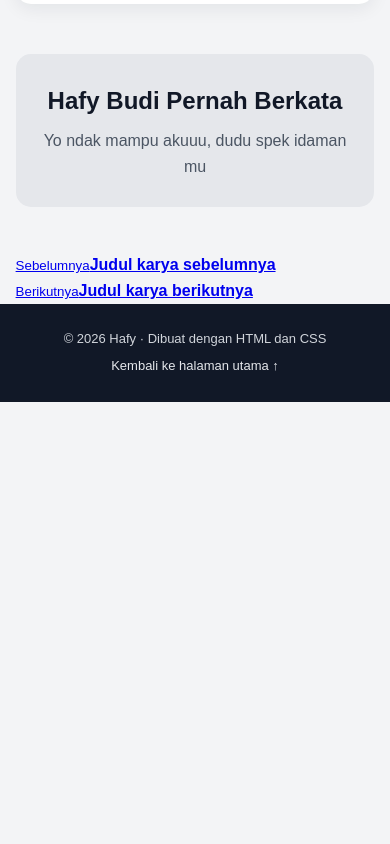
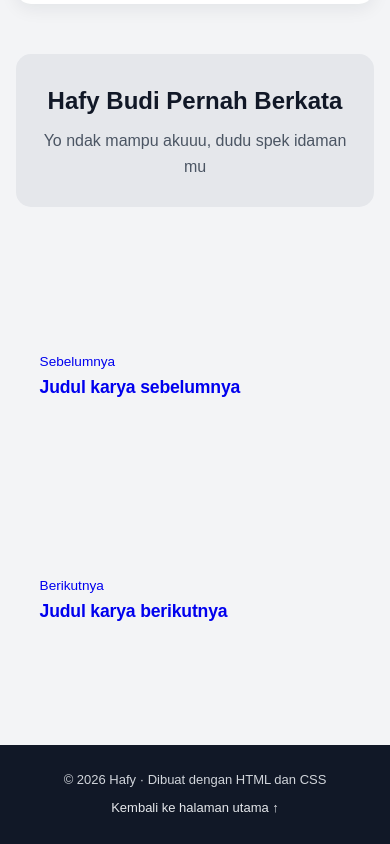
Before and after one commit to MbudMbud/hafyajaib, a plain HTML site: page (page 2)hafy.html in a window 390 px wide. Shown: the part 2985-3829 px from the top of the page. Before the commit the page ends 3387 px from the top, so only its background shows below. Drawn offline with Linux system fonts and the light colour scheme.

Commit message:
Enhance layout with CSS styles for pager and footer
Added CSS styles for pager and footer sections.

```diff
--- a/(page 2)hafy.html
+++ b/(page 2)hafy.html
@@ -4,6 +4,37 @@
   <meta charset="UTF-8">
   <meta name="viewport" content="width=device-width, initial-scale=1.0">
   <meta name="description" content="Kumpulan proyek Informatika saya.">
+  <style>
+
+.pager {
+    margin-top: 120px; display: grid; grid-template-columns: 1fr 1fr; gap: 126px;
+    padding-bottom: 96px;
+  }
+  .pager a {
+    text-decoration: none; padding: 24px; border-radius: 16px;
+    background: var(--white); border: 1px solid var(--gray-200);
+    transition: border-color .2s;
+  }
+  .pager a:hover { border-color: var(--gray-400); }
+  .pager small { display: block; color: var(--gray-400); font-size: 0.85rem; }
+  .pager strong { font-size: 1.1rem; letter-spacing: -0.01em; }
+  .pager a:last-child { text-align: right; }
+
+  footer { padding: 28px 0 40px; color: var(--gray-400); font-size: 0.88rem; background: var(--white); border-top: 1px solid var(--gray-200); }
+
+  @media (max-width: 760px) {
+    .facts { grid-template-columns: 1fr 1fr; }
+    .facts div:nth-child(2) { border-right: 0; }
+    .facts div:nth-child(-n+2) { border-bottom: 1px solid var(--gray-100); }
+    .pager { grid-template-columns: 1fr; }
+    .pager a:last-child { text-align: left; }
+    .cover { aspect-ratio: 16 / 10; }
+  }
+  @media (prefers-reduced-motion: reduce) {
+    .pager a { transition: none; }
+  }
+
+  </style>
 
   <title>Proyek Informatika Saya</title>
   <link rel="stylesheet" href="style-projek.css">
```
